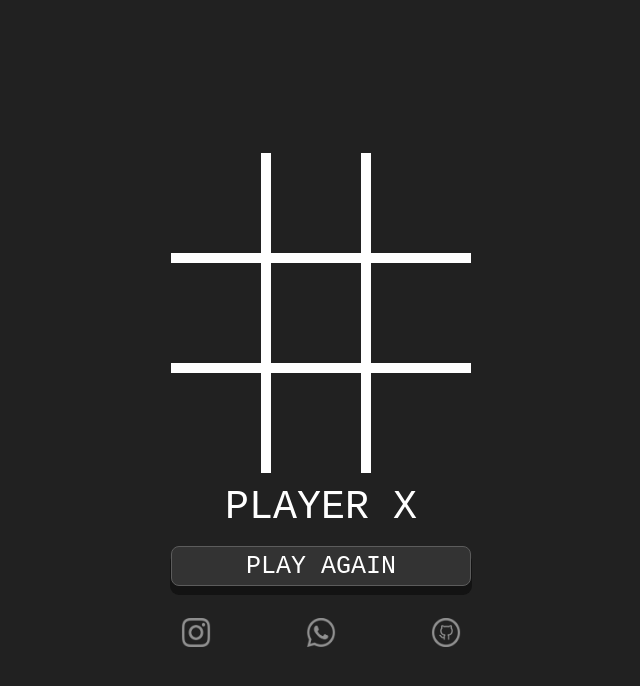
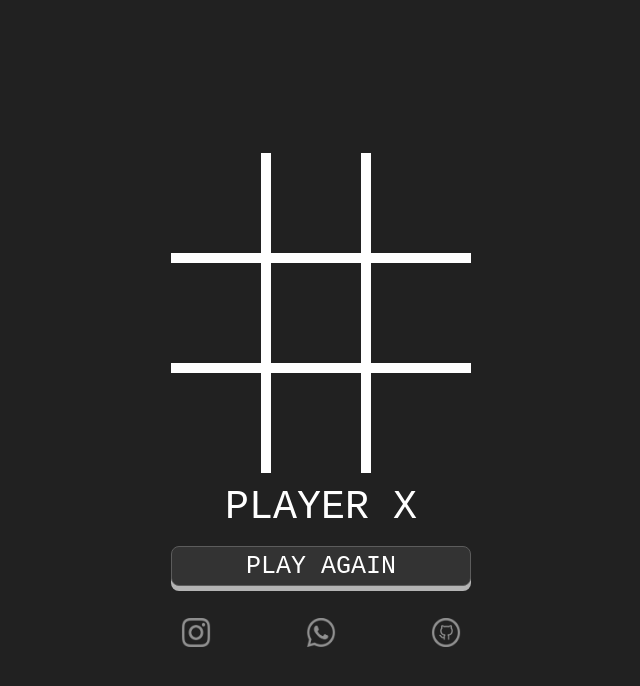
Before and after one commit to pierry-savio/tictactoe-js, a plain HTML site: page index.html in a window 1280 px wide. Shown: the whole page, without its empty margins (319-959 px from the left). Drawn offline with Linux system fonts and the light colour scheme.

Commit message:
style: play again button updated

```diff
--- a/style.css
+++ b/style.css
@@ -98,7 +98,7 @@ button{
     background-color: hsl(0, 0%, 20%);
     border: 1px solid rgb(92, 92, 92);
     border-radius: 8px;
-    box-shadow: 0 8px 0 1px rgb(19, 19, 19);
+    box-shadow: 0 5px 0 0px rgb(180, 180, 180);
     color: white;
     font-size: 25px;
     cursor: pointer;
@@ -111,7 +111,7 @@ button:hover{
 button:active{
     background-color: #686868;
     box-shadow: 0 0 0 0 black;
-    transform: translateY(8px);
+    transform: translateY(5px);
 }
 
 .contact-container{
```
